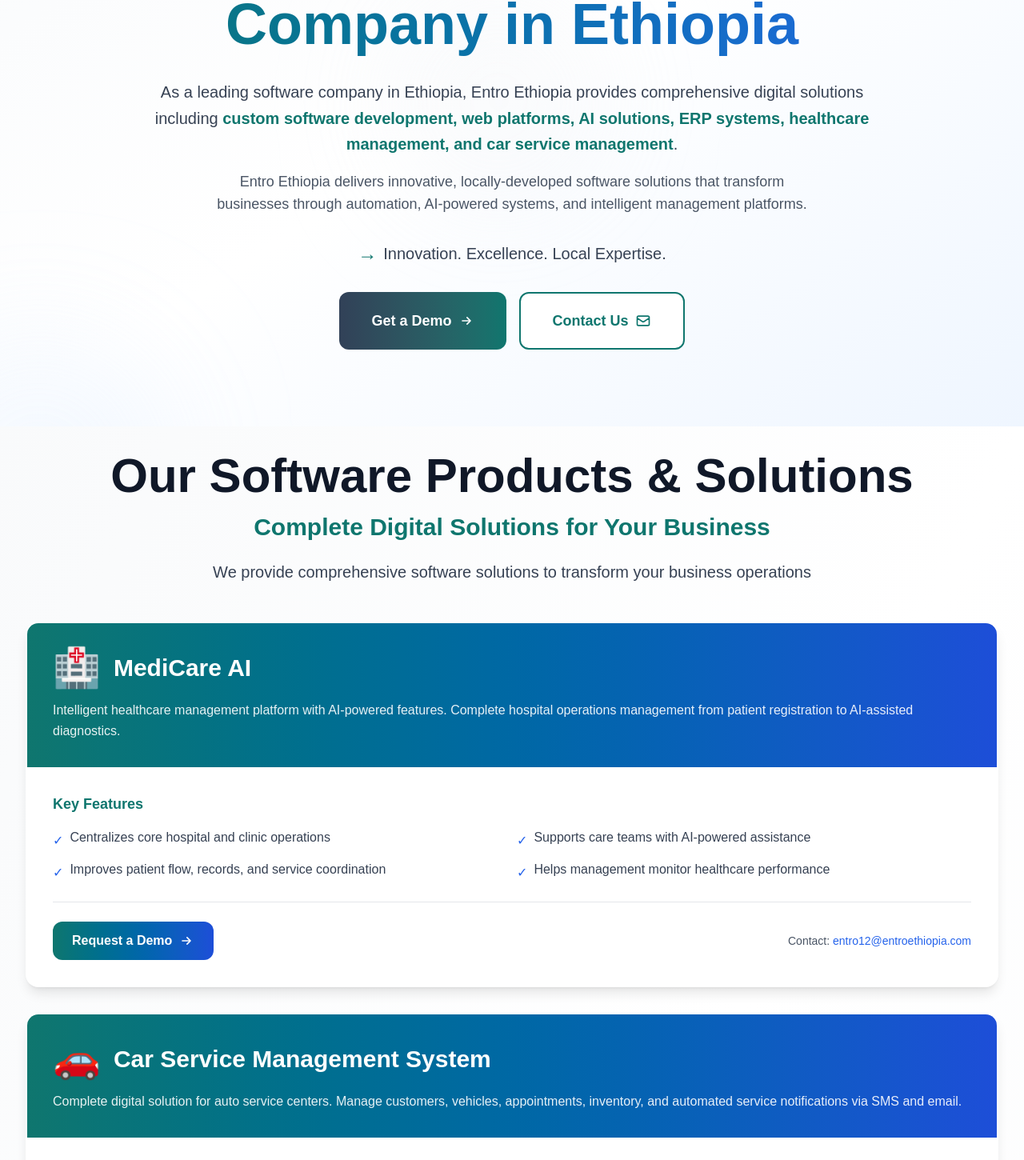
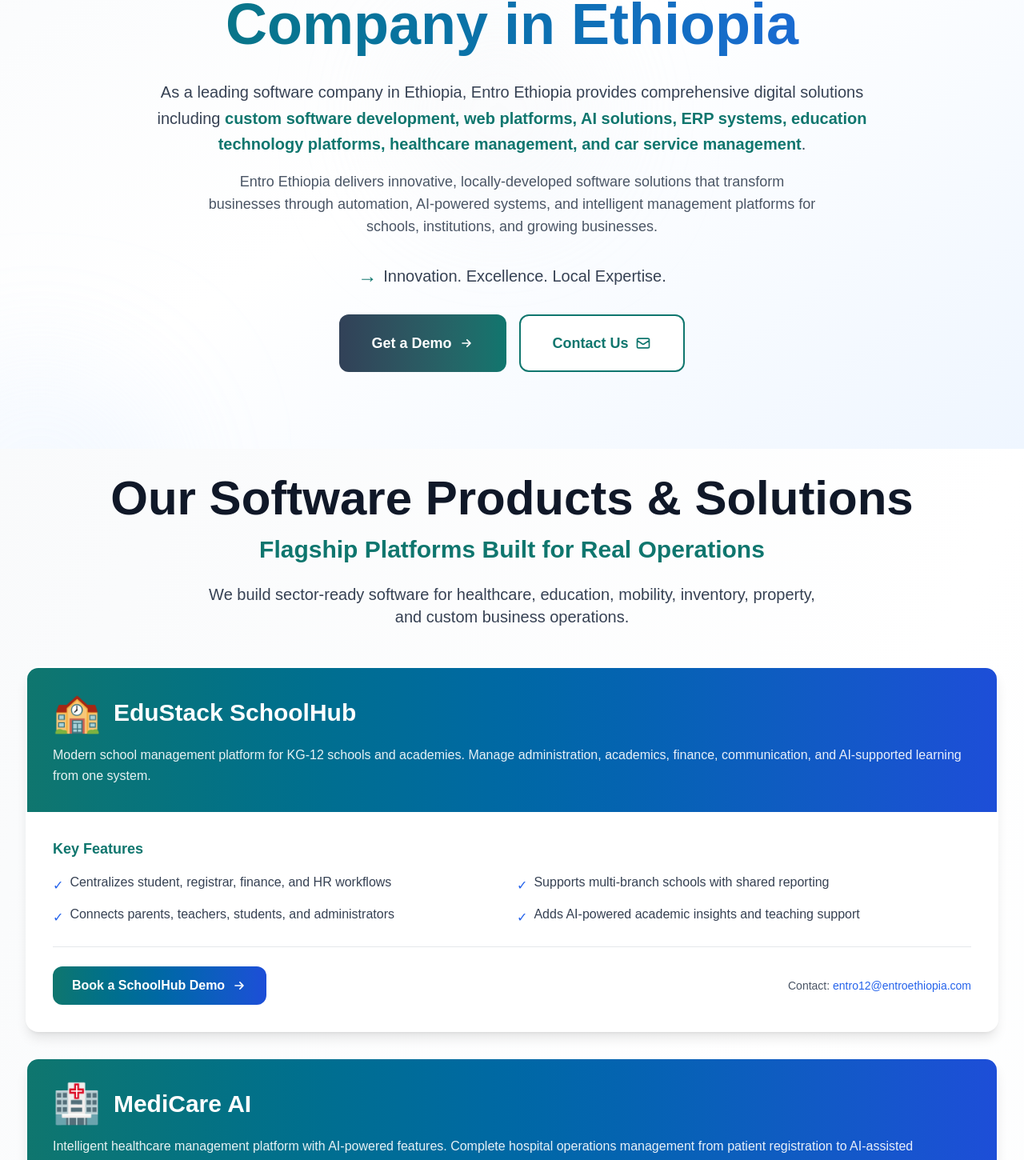
Before and after one commit to entro12-ui/Company-Portfolio, a Next.js app: page / in a window 1280 px wide. Shown: the part 309-1759 px from the top of the page at 80% size. Built offline with nearby package versions, Linux system fonts and the light colour scheme.

Commit message:
add school hub

```diff
--- a/src/components/Faq.tsx
+++ b/src/components/Faq.tsx
@@ -73,9 +73,9 @@ const Faq = () => {
           <p className="text-gray-600 mb-6 text-base sm:text-lg max-w-2xl mx-auto">
             For any additional inquiries or assistance, please contact us. Our
             team is ready to help you implement the right software solution for
-            your business - whether it&apos;s Healthcare Management, Car Service
-            Management, Inventory and Property tools, or custom software
-            development.
+            your business or institution - whether it&apos;s EduStack for
+            schools, Healthcare Management, Car Service Management, Inventory
+            and Property tools, or custom software development.
           </p>
           <div className="flex flex-col sm:flex-row gap-4 justify-center items-center">
             <a
--- a/src/components/Footer.tsx
+++ b/src/components/Footer.tsx
@@ -100,7 +100,7 @@ const Footer = () => {
               >
                 NGOs
               </Link>
-              , clinics, and{" "}
+              , schools, clinics, and{" "}
               <Link
                 href="/solutions-for-government"
                 className="text-slate-300 transition hover:text-white hover:underline"
@@ -185,6 +185,11 @@ const Footer = () => {
                 Services
               </h3>
               <ul className="space-y-3 text-sm text-slate-300">
+                <li>
+                  <Link href="/#products" className="transition hover:text-white">
+                    EduStack SchoolHub
+                  </Link>
+                </li>
                 <li>
                   <Link
                     href="/custom-software-development"
--- a/src/components/Hero.tsx
+++ b/src/components/Hero.tsx
@@ -44,7 +44,8 @@ const Hero = () => {
               <Link href="/erp-systems" className="hover:underline">
                 ERP systems
               </Link>
-              , healthcare management, and car service management
+              , education technology platforms, healthcare management, and car
+              service management
             </span>
             .
           </p>
@@ -52,7 +53,8 @@ const Hero = () => {
           <p className="text-base sm:text-lg text-gray-600 mb-8 max-w-3xl mx-auto animate-fade-in-up animation-delay-600">
             Entro Ethiopia delivers innovative, locally-developed software
             solutions that transform businesses through automation, AI-powered
-            systems, and intelligent management platforms.
+            systems, and intelligent management platforms for schools,
+            institutions, and growing businesses.
           </p>
 
           {/* Key tagline */}
--- a/src/components/Navbar.tsx
+++ b/src/components/Navbar.tsx
@@ -6,6 +6,10 @@ import Image from "next/image";
 import { usePathname } from "next/navigation";
 
 const serviceLinks = [
+  {
+    href: "/#products",
+    label: "EduStack SchoolHub",
+  },
   {
     href: "/custom-software-development",
     label: "Custom Software Development",
--- a/src/components/SoftwareProducts.tsx
+++ b/src/components/SoftwareProducts.tsx
@@ -22,6 +22,32 @@ type Product = {
 };
 
 const products: Product[] = [
+  {
+    id: "edustack-schoolhub",
+    icon: "🏫",
+    title: "EduStack SchoolHub",
+    description:
+      "Modern school management platform for KG-12 schools and academies. Manage administration, academics, finance, communication, and AI-supported learning from one system.",
+    highlights: [
+      "Centralizes student, registrar, finance, and HR workflows",
+      "Supports multi-branch schools with shared reporting",
+      "Connects parents, teachers, students, and administrators",
+      "Adds AI-powered academic insights and teaching support"
+    ],
+    cta: {
+      primary: "Book a SchoolHub Demo",
+      contact: "entro12@entroethiopia.com"
+    },
+    colorScheme: {
+      headerBg: "bg-gradient-to-r from-teal-700 to-cyan-700",
+      textColor: "text-teal-700",
+      borderColor: "border-teal-600",
+      hoverBorder: "hover:border-teal-300",
+      accentColor: "text-cyan-600",
+      buttonBg: "bg-gradient-to-r from-teal-700 to-cyan-700",
+      buttonBorder: "border-teal-600"
+    }
+  },
   {
     id: "medicare-ai",
     icon: "🏥",
@@ -236,10 +262,11 @@ const SoftwareProducts = () => {
               Our Software Products & Solutions
             </h2>
             <h3 className="text-2xl sm:text-3xl font-semibold text-teal-700 mb-6">
-              Complete Digital Solutions for Your Business
+              Flagship Platforms Built for Real Operations
             </h3>
             <p className="text-lg sm:text-xl text-gray-700 max-w-3xl mx-auto">
-              We provide comprehensive software solutions to transform your business operations
+              We build sector-ready software for healthcare, education, mobility,
+              inventory, property, and custom business operations.
             </p>
           </div>
 
--- a/src/components/Systems.tsx
+++ b/src/components/Systems.tsx
@@ -19,7 +19,7 @@ const industries = [
     icon: "🏫",
     title: "Schools & Universities",
     description:
-      "Digitize student records, communication workflows, and institutional reporting.",
+      "Digitize administration, academic workflows, parent communication, and teaching support with EduStack.",
   },
   {
     icon: "🏥",
@@ -105,6 +105,14 @@ const sectorSolutions = [
     titleClass: "text-blue-400",
   },
   {
+    title: "Education Technology",
+    description:
+      "EduStack unifies school management, parent communication, AI tutoring, and teacher support in one platform.",
+    cardClass:
+      "bg-gradient-to-br from-teal-500/10 to-cyan-500/10 border border-teal-500/20",
+    titleClass: "text-teal-400",
+  },
+  {
     title: "Property Management",
     description:
       "Manage properties, tenants, billing, maintenance, and portfolio dashboards efficiently.",
@@ -129,9 +137,9 @@ const Industries = () => {
             Industries We Serve
           </h2>
           <p className="text-lg sm:text-xl text-gray-700 max-w-3xl mx-auto mb-8">
-            Our comprehensive software solutions - including Healthcare
-            Management (MediCare AI), Car Service Management, and Custom
-            Software Development - serve diverse industries:
+            Our comprehensive software solutions - including MediCare AI,
+            EduStack, Car Service Management, and custom software development -
+            serve diverse industries:
           </p>
         </div>
 
@@ -158,10 +166,11 @@ const Industries = () => {
           </h3>
           <p className="text-lg sm:text-xl text-center max-w-4xl mx-auto leading-relaxed mb-6">
             Our comprehensive software solutions adapt to the unique needs of
-            your industry. Whether you need Healthcare Management (MediCare AI)
-            for hospitals, Car Service Management for auto centers, Inventory
-            and Property tools, or Custom Software Development, we provide
-            scalable solutions that grow with your business.
+            your industry. Whether you need healthcare management for
+            hospitals, education technology for schools, car service management
+            for auto centers, inventory and property tools, or custom software
+            development, we provide scalable solutions that grow with your
+            business.
           </p>
           <div className="mt-8">
             <div className="mb-4 text-center">
--- a/src/content/faqItems.ts
+++ b/src/content/faqItems.ts
@@ -2,7 +2,12 @@ export const faqItems = [
   {
     question: "What software solutions do you provide?",
     answer:
-      "We provide software solutions including MediCare AI for healthcare management, Car Service Management for auto service centers, Inventory and Property Management platforms, and custom software development tailored to your specific business needs.",
+      "We provide software solutions including EduStack for school management and AI teaching support, MediCare AI for healthcare management, Car Service Management for auto service centers, Inventory and Property Management platforms, and custom software development tailored to your specific business needs.",
+  },
+  {
+    question: "What is EduStack and who is it for?",
+    answer:
+      "EduStack is our education technology platform for KG-12 schools, academies, school networks, and other educational institutions. It combines school management, multi-branch operations, parent and student portals, AI-powered academic insights, and TeacherAssist AI for lesson planning and classroom support.",
   },
   {
     question: "What is MediCare AI and what does it offer?",
@@ -18,7 +23,7 @@ export const faqItems = [
   {
     question: "Do your systems support cloud or local deployment?",
     answer:
-      "Yes! All our software solutions support both cloud and local deployment options. You can choose cloud-connected systems for remote access and scalability, or local server installation for enhanced data control. Healthcare and Car Service Management systems can be deployed based on your infrastructure preferences.",
+      "Yes! All our software solutions support both cloud and local deployment options. You can choose cloud-connected systems for remote access and scalability, or local server installation for enhanced data control. Education, healthcare, and operational systems can be deployed based on your infrastructure preferences.",
   },
   {
     question: "How secure are your systems and is patient data protected?",
@@ -28,7 +33,7 @@ export const faqItems = [
   {
     question: "Can I get automated notifications and alerts?",
     answer:
-      "Absolutely! All our systems support automated notifications via SMS and email. MediCare AI sends appointment reminders and test result notifications. Car Service Management automatically alerts customers when their vehicle reaches the next service mileage requirement, helping you maintain customer relationships.",
+      "Absolutely! All our systems support automated notifications and alerts. EduStack supports smart parent communication and school updates, MediCare AI sends appointment reminders and test result notifications, and Car Service Management alerts customers when their vehicle reaches the next service mileage requirement.",
   },
   {
     question: "Do you provide installation, training, and support?",
```
